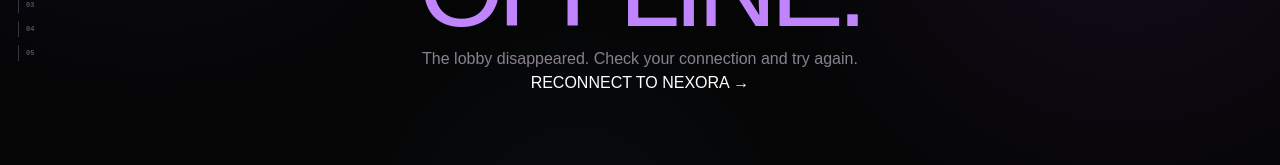
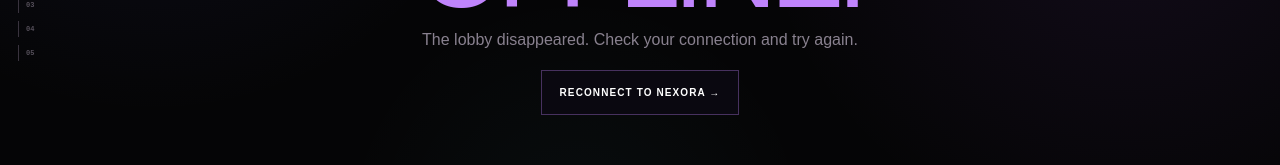
Before and after one commit to ggnexoragg-ux/nexora-website, a Next.js app: page /offline in a window 1280 px wide. Shown: the part 395-560 px from the top of the page. Built offline with nearby package versions, Linux system fonts and the light colour scheme; no server answers.

Commit message:
Style offline reconnect link after audit fix

```diff
--- a/app/audit-fixes.css
+++ b/app/audit-fixes.css
@@ -27,6 +27,7 @@
 .systemHero{padding-top:0}.systemPage .hubNav{position:relative;z-index:2;background:rgba(5,5,6,.52);backdrop-filter:blur(10px)}
 .systemPage .achievementGrid article{transition:transform .25s,border-color .25s,background .25s}.systemPage .achievementGrid article:hover{transform:translateY(-4px);border-color:rgba(168,85,247,.32);background:#0c0a10}
 .systemPage .achievementGrid article strong{color:#c8b5ff}
+.offlineReconnect{display:inline-block;margin-top:18px;padding:14px 18px;border:1px solid #c084fc55;background:#0a0810;color:#fff!important;text-decoration:none;font-size:10px;font-weight:800;letter-spacing:.11em;transition:.2s}.offlineReconnect:hover{border-color:#67e8f977;background:#0d0a13;transform:translateY(-2px)}
 
 @media(max-width:760px){
   .hubLauncher{top:66px;right:12px;width:min(300px,calc(100vw - 24px))}
```
